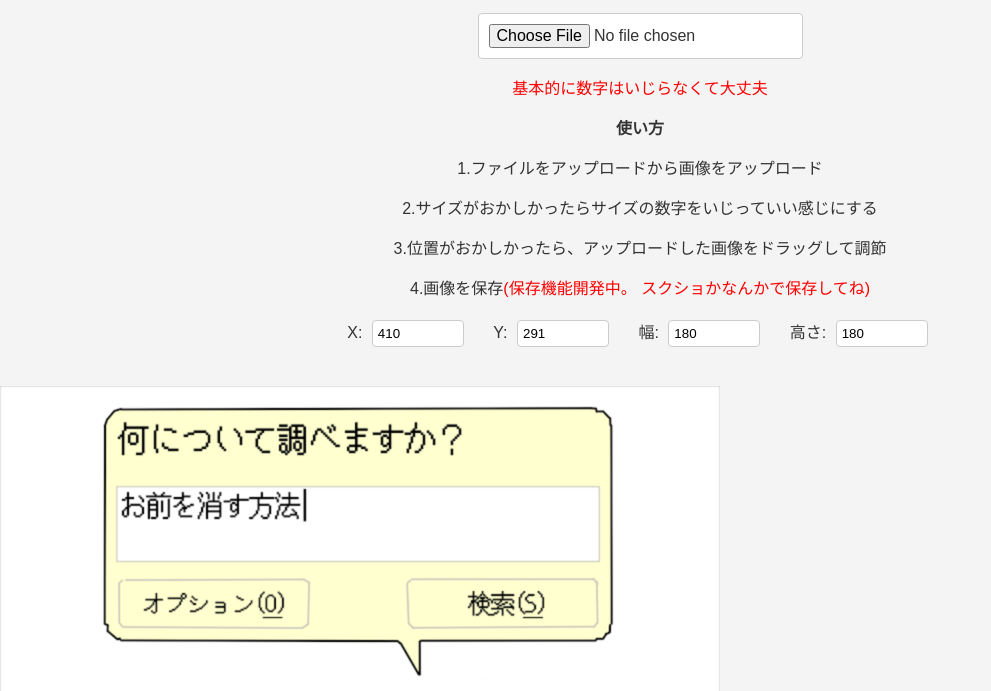
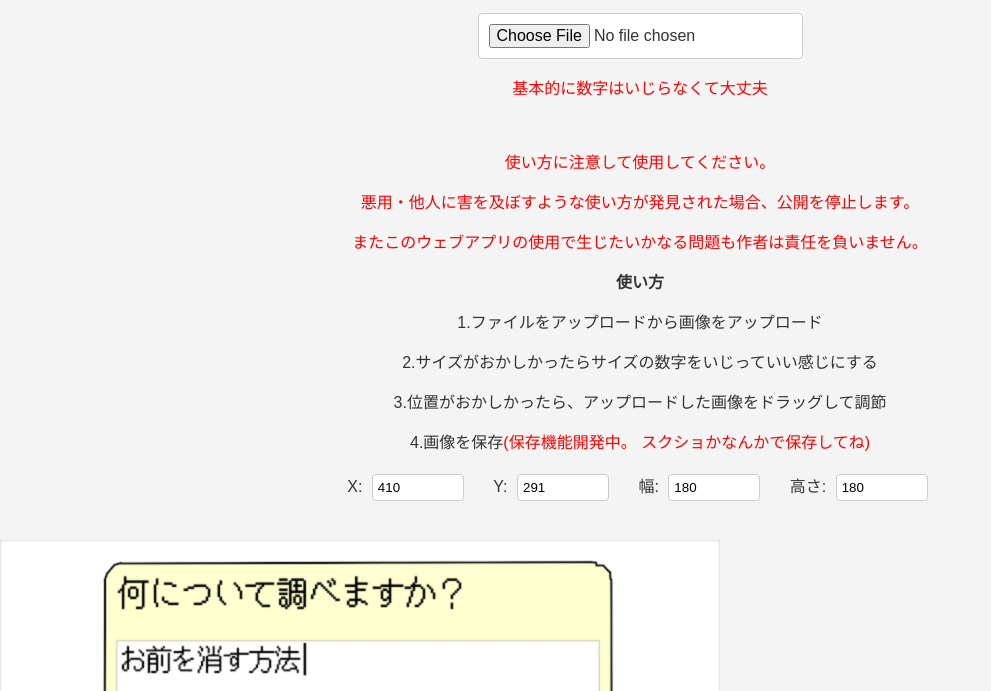
Before and after one commit to Atsu1209/you-remove, a plain HTML site: page index.html in a window 1280 px wide. Shown: the part 109-800 px from the top of the page, without its empty margins (0-991 px from the left). Drawn offline with Linux system fonts and the light colour scheme.

Commit message:
Update index.html

```diff
--- a/index.html
+++ b/index.html
@@ -11,6 +11,10 @@
     <p style="text-align: center;">©️2024 StedTech All Rights Reserved.</p>
     <input type="file" id="fileInput" accept="image/*">
     <p  class="p" style="color: red;">基本的に数字はいじらなくて大丈夫</p>
+    <br>
+    <p style="text-align: center; color: red;">使い方に注意して使用してください。</p>
+<p style="text-align: center; color: red;">悪用・他人に害を及ぼすような使い方が発見された場合、公開を停止します。</p>
+        <p style="text-align: center; color: red;">またこのウェブアプリの使用で生じたいかなる問題も作者は責任を負いません。</p>
     <div class="howto" style="text-align: center;">
     <strong>使い方</strong>
     <p>1.ファイルをアップロードから画像をアップロード</p>
```
